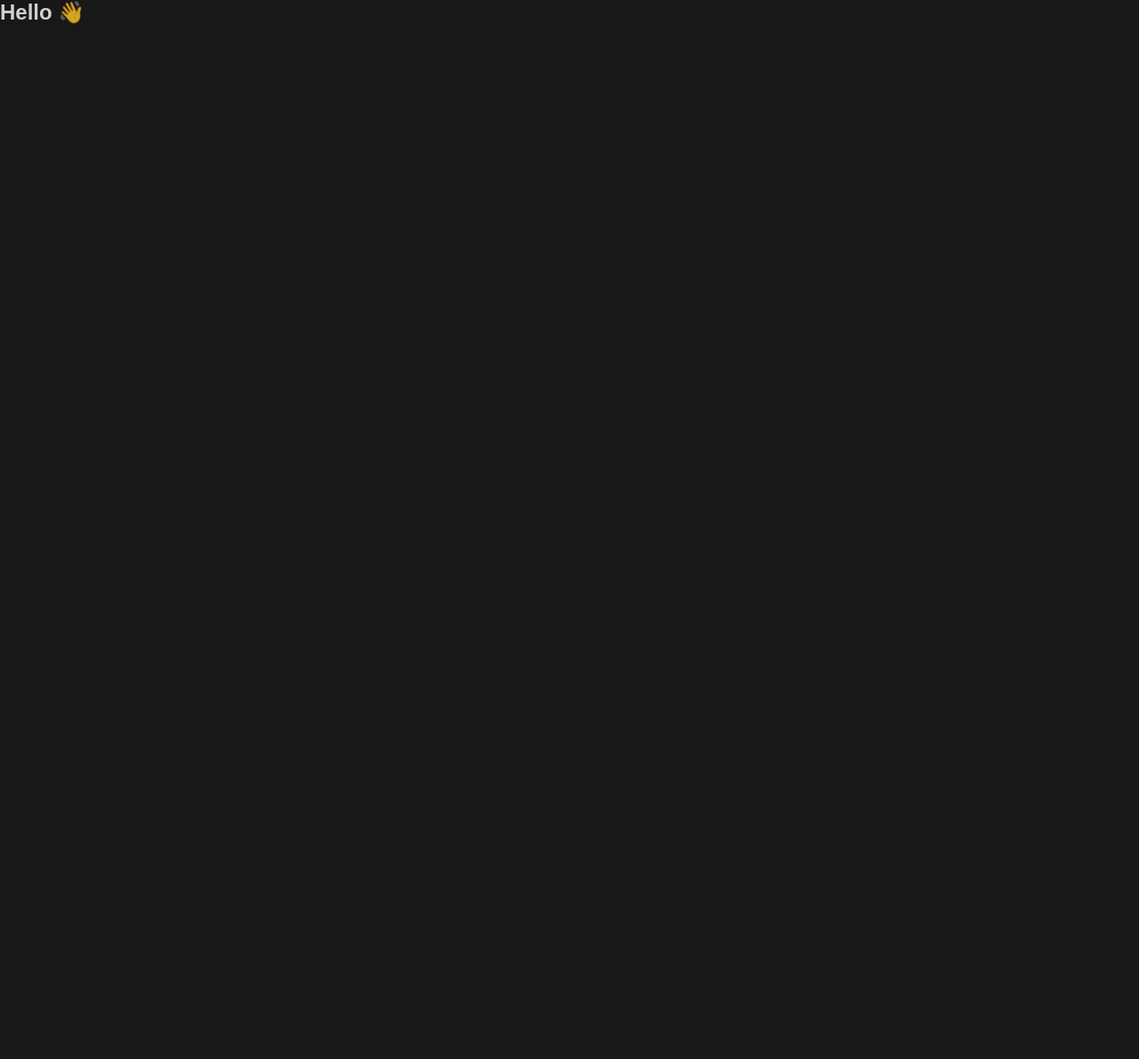
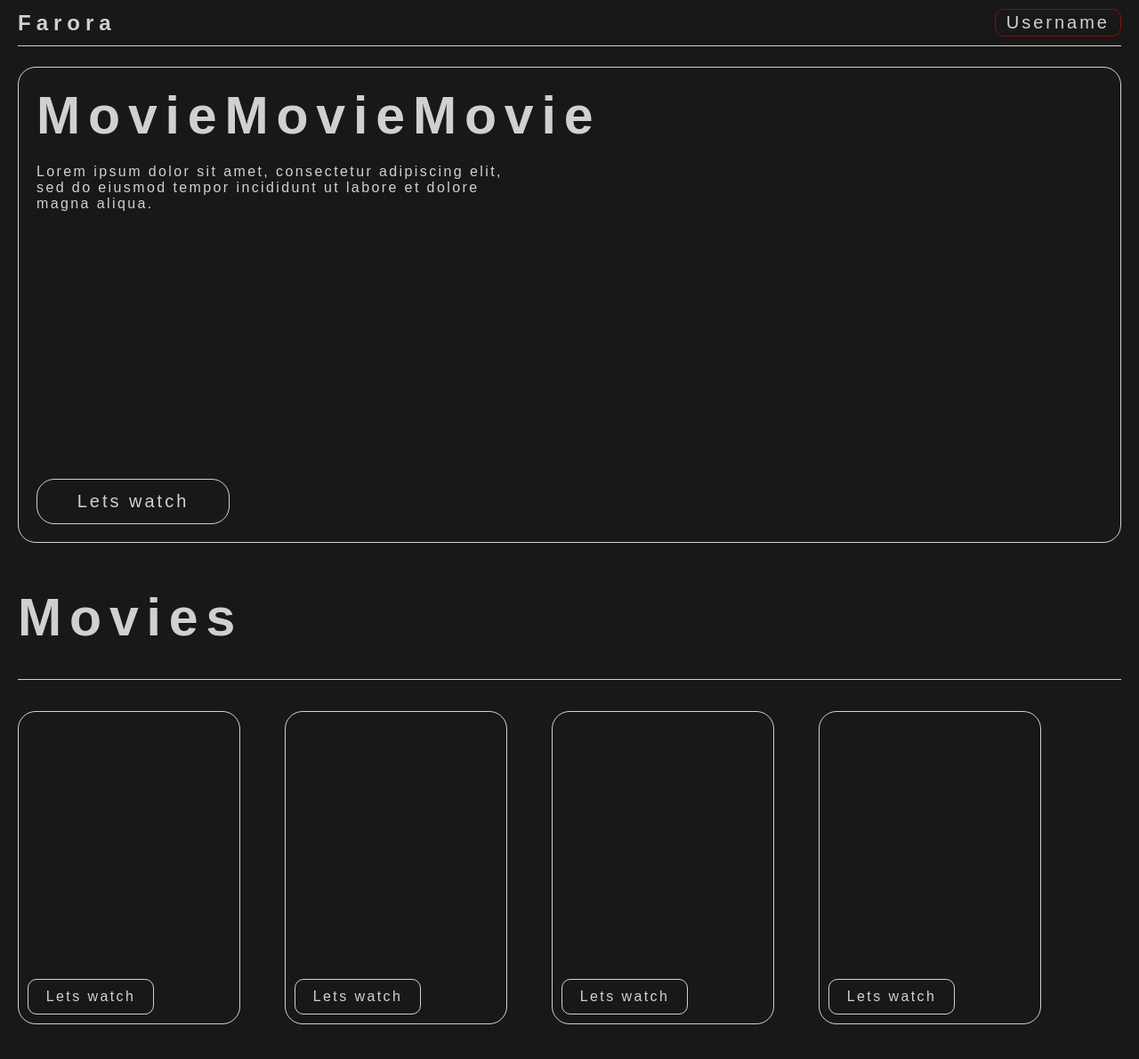
Before and after one commit to IamVirgoo/Farora, a React (Vite) app in the folder app/: page / in a window 1280 px wide. Shown: the top 1190 px of the page at 89% size. Before the commit the page ends 800 px from the top, so only its background shows below. Built offline with nearby package versions, Linux system fonts and the light colour scheme.

Commit message:
WIP: index page

```diff
--- /dev/null
+++ b/app/src/components/header.tsx
@@ -0,0 +1,15 @@
+import styles from '../styles/header.module.css';
+
+export default function Header(props : any) {
+    return <header>
+        <div className={styles.container}>
+            <div className={styles.content}>
+                <h1 className={styles.title}>Farora</h1>
+                <div className={styles.user}>
+                    <p className={styles.username}>{props.username || "Username"}</p>
+                </div>
+            </div>
+            <div className={styles.line}/>
+        </div>
+    </header>
+}
--- a/app/src/pages/indexPage.tsx
+++ b/app/src/pages/indexPage.tsx
@@ -1,10 +1,54 @@
 import { Link } from "react-router-dom";
+
+import Header from "../components/header";
+
+import styles from '../styles/index.module.css'
 
 export default function IndexPage() {
     return <main>
-        <section>
-            <div>
-                <h1>Hello 👋</h1>
+        <Header/>
+        <section className={styles.hero}>
+            <div className={styles.container}>
+                <div className={styles.content}>
+                    <div className={styles.heading}>
+                        <h1 className={styles.title}>MovieMovieMovie</h1>
+                        <p className={styles.description}>
+                            Lorem ipsum dolor sit amet, consectetur adipiscing elit,
+                            sed do eiusmod tempor incididunt ut labore et dolore magna aliqua.
+                        </p>
+                    </div>
+                    <Link className={styles.button} to={""}>
+                        <p className={styles.buttonText}>Lets watch</p>
+                    </Link>
+                </div>
+            </div>
+        </section>
+        <section className={styles.movies}>
+            <div className={styles.container}>
+                <h2 className={styles.title}>Movies</h2>
+                <div className={styles.line}/>
+                <div className={styles.moviesContent}>
+                    <div className={styles.movie}>
+                        <Link className={styles.movieButton} to={""}>
+                            <p className={styles.movieButtonText}>Lets watch</p>
+                        </Link>
+                    </div>
+                    <div className={styles.movie}>
+                        <Link className={styles.movieButton} to={""}>
+                            <p className={styles.movieButtonText}>Lets watch</p>
+                        </Link>
+                    </div>
+                    <div className={styles.movie}>
+                        <Link className={styles.movieButton} to={""}>
+                            <p className={styles.movieButtonText}>Lets watch</p>
+                        </Link>
+                    </div>
+                    <div className={styles.movie}>
+                        <Link className={styles.movieButton} to={""}>
+                            <p className={styles.movieButtonText}>Lets watch</p>
+                        </Link>
+                    </div>
+                </div>
             </div>
         </section>
     </main>
--- /dev/null
+++ b/app/src/styles/header.module.css
@@ -0,0 +1,42 @@
+header {
+    position: fixed;
+    left: 0;
+    right: 0;
+    top: 0;
+    z-index: 9999;
+    backdrop-filter: blur(5px);
+}
+
+.container {
+    max-width: 1240px;
+    margin: 0 auto;
+}
+
+.content {
+    display: flex;
+    justify-content: space-between;
+    align-items: center;
+    padding: 10px 0 10px
+}
+
+.title {
+    font-size: 24px;
+    letter-spacing: var(--primary-letter-spacing);
+}
+
+.user {
+    padding: 3px 12px;
+    border: 1px solid var(--primary-color);
+    border-radius: 10px;
+}
+
+.username {
+    font-size: 20px;
+    letter-spacing: var(--main-letter-spacing);
+}
+
+.line {
+    width: 100%;
+    height: 1px;
+    background-color: rgba(255, 255, 255, .8);
+}
--- a/app/src/styles/index.module.css
+++ b/app/src/styles/index.module.css
@@ -0,0 +1,101 @@
+.hero {
+    padding-top: 75px
+}
+
+.container {
+    max-width: 1240px;
+    margin: 0 auto;
+}
+
+.content {
+    display: flex;
+    flex-direction: column;
+    gap: 300px;
+    padding: 20px 0 20px 20px;
+    border-radius: 20px;
+    border: 1px solid var(--main-text-color);
+}
+
+.heading {
+    max-width: 550px;
+}
+
+.title {
+    font-size: 59px;
+    letter-spacing: var(--main-letter-spacing);
+}
+
+.description {
+    padding-top: 20px;
+    font-size: 16px;
+    letter-spacing: var(--main-letter-spacing);
+}
+
+.button {
+    cursor: pointer;
+    display: flex;
+    justify-content: center;
+    width: 175px;
+    padding: 13px 20px;
+    border-radius: 20px;
+    border: 1px solid var(--main-text-color);
+    transition: 200ms ease-in;
+}
+
+.buttonText {
+    font-size: 20px;
+    color: rgba(255, 255, 255, .8);
+    letter-spacing: var(--main-letter-spacing);
+}
+
+.button:hover {
+    border : 1px solid var(--primary-color)
+}
+
+.movies {
+    padding: 50px 0 50px;
+}
+
+.line {
+    margin: 35px 0;
+    width: 100%;
+    height: 1px;
+    background-color: var(--main-text-color);
+}
+
+.moviesContent {
+    display: grid;
+    grid-template-columns: repeat(4, 250px);
+    gap: 50px
+}
+
+.movie {
+    position: relative;
+    height: 350px;
+    border: 1px solid var(--main-text-color);
+    border-radius: 20px;
+}
+
+.movieButton {
+    position: absolute;
+    bottom: 10px;
+    left: 10px;
+    cursor: pointer;
+    display: flex;
+    justify-content: center;
+    width: 120px;
+    padding: 10px;
+    border-radius: 10px;
+    border: 1px solid var(--main-text-color);
+    transition: 200ms ease-in;
+}
+
+.movieButtonText {
+    font-size: 16px;
+    color: rgba(255, 255, 255, .8);
+    letter-spacing: var(--main-letter-spacing);
+}
+
+.movieButton:hover {
+    border : 1px solid var(--primary-color)
+}
```
